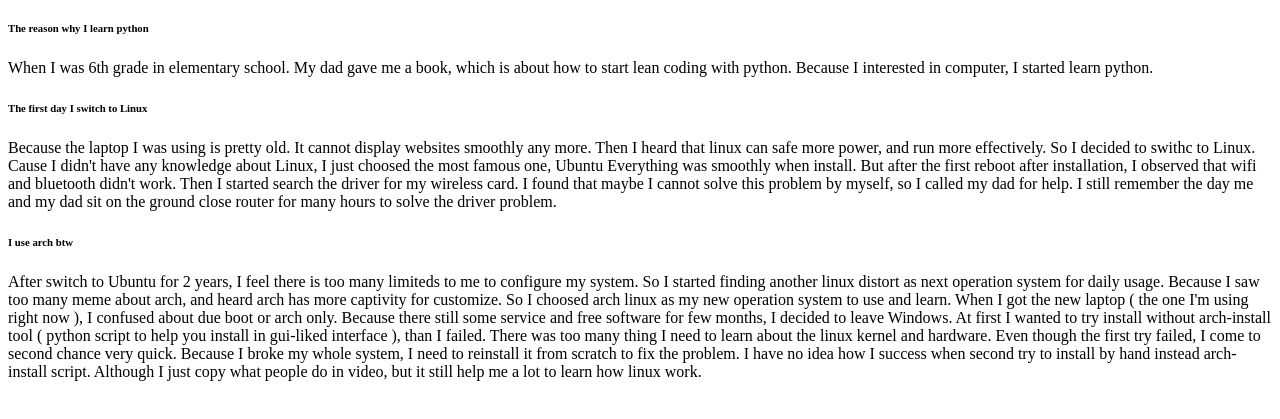
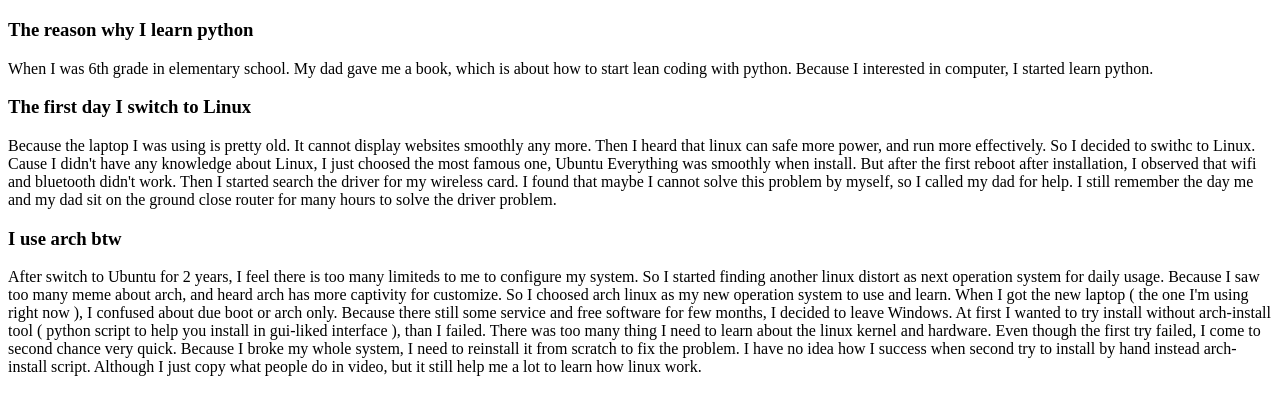
Before and after one commit to stevenhuang226/stevenhuang226.github.io, a plain HTML site: page index.html in a window 1280 px wide. Shown: the part 61-480 px from the top of the page. Drawn offline with Linux system fonts and the light colour scheme.

Commit message:
change head size

```diff
--- a/index.html
+++ b/index.html
@@ -5,17 +5,17 @@
 <BODY>
 	<h1>My Story</h1>
 	<div>
-		<h6>The reason why I learn python</h6>
+		<h3>The reason why I learn python</h3>
 		<a>When I was 6th grade in elementary school. My dad gave me a book, which is about how to start lean coding with python. Because I  interested in computer, I started learn python.</a>
 
-		<h6>The first day I switch to Linux</h6>
+		<h3>The first day I switch to Linux</h3>
 		<a>
 			Because the laptop I was using is pretty old. It cannot display websites smoothly any more. Then I heard that linux can safe more power, and run more effectively. So I decided to swithc to Linux. Cause I didn't have any knowledge about Linux, I just choosed the most famous one, Ubuntu
 		</a>
 		<a>
 			Everything was smoothly when install. But after the first reboot after installation, I observed that wifi and bluetooth didn't work. Then I started search the driver for my wireless card. I found that maybe I cannot solve this problem by myself, so I called my dad for help. I still remember the day me and my dad sit on the ground close router for many hours to solve the driver problem.
 		</a>
-		<h6>I use arch btw</h6>
+		<h3>I use arch btw</h3>
 		<a>
 			After switch to Ubuntu for 2 years, I feel there is too many limiteds to me to configure my system. So I started finding another linux distort as next operation system for daily usage. Because I saw too many meme about arch, and heard arch has more captivity for customize. So I choosed arch linux as my new operation system to use and learn.
 			When I got the new laptop ( the one I'm using right now ), I confused about due boot or arch only. Because there still some service and free software for few months, I decided to leave Windows.
```
